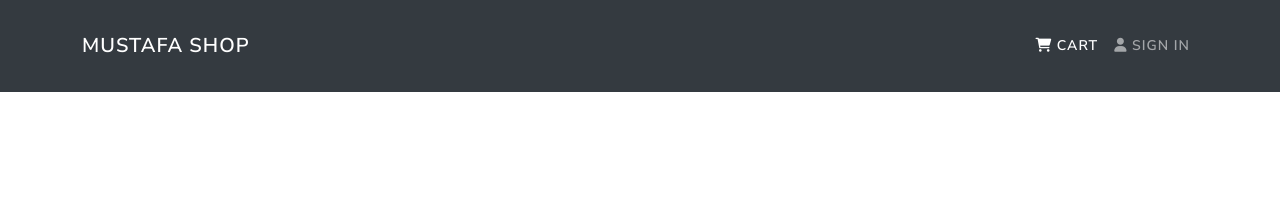
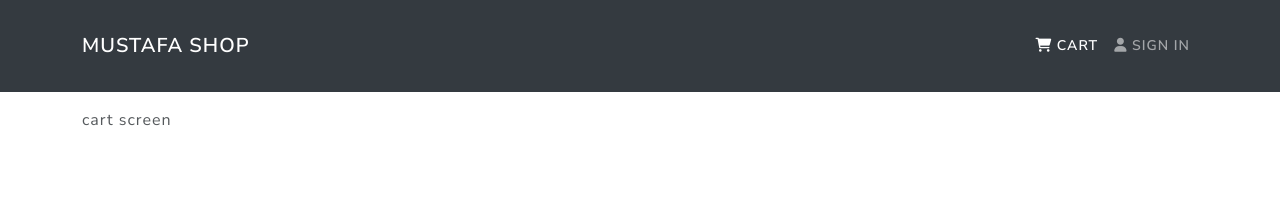
Before and after one commit to mustafaad12/mustafa-shop, a React (Create React App) app in the folder frontend/: page /cart in a window 1280 px wide. Shown: the top 198 px of the page. Built offline with nearby package versions, Linux system fonts and the light colour scheme.

Commit message:
create cart screen and apply product button

```diff
--- a/frontend/src/App.jsx
+++ b/frontend/src/App.jsx
@@ -5,6 +5,8 @@
 import {Container} from "react-bootstrap"
 import HomeScreen from "./screens/HomeScreen"
 import ProductScreen from "./screens/ProductScreen"
+import CartScreen from "./screens/CartScreen"
+
 
 
 
@@ -18,6 +20,8 @@
       <Routes>
        <Route path="/" element={<HomeScreen />}/>
        <Route path="/product/:id" element={<ProductScreen />} />
+       <Route path="/cart" element={<CartScreen />} />
+       <Route path="/cart/:id" element={<CartScreen />} />
       </Routes>
      </Container>
     </main>
--- /dev/null
+++ b/frontend/src/screens/CartScreen.jsx
@@ -0,0 +1,11 @@
+import React from 'react'
+
+const CartScreen = () => {
+  return (
+    <div>
+      cart screen
+    </div>
+  )
+}
+
+export default CartScreen
--- a/frontend/src/screens/ProductScreen.jsx
+++ b/frontend/src/screens/ProductScreen.jsx
@@ -1,6 +1,6 @@
 import React, {useState, useEffect} from 'react'
-import { useDispatch, useSelector } from 'react-redux'
-import {Link, useParams} from "react-router-dom"
+import { useDispatch, useSelector} from 'react-redux'
+import {Link, useParams, useNavigate} from "react-router-dom"
 import { Row, Col, Image, ListGroup, Card, Button, Form} from "react-bootstrap"
 import Rating from "../components/Rating"
 //spiner
@@ -24,7 +24,13 @@
     dispatch(listProductDetails(id))
   },[dispatch,id])
 
-  const [qty, setQty] = useState(0)
+  const [qty, setQty] = useState(1)
+
+  let navigate = useNavigate()
+
+  const addToCardHandler = () => {
+    navigate(`/cart/${id}?qty=${qty}`)
+  }
 
   return (
     <>
@@ -104,7 +110,7 @@
 
             <ListGroup.Item>
             <div className="d-grid gap-2">
-              <Button className='btn-block'  type="button" disabled={product.countInStock === 0}>
+              <Button onClick={addToCardHandler} className='btn-block'  type="button" disabled={product.countInStock === 0}>
                 Add to Card
               </Button>
             </div>
```
